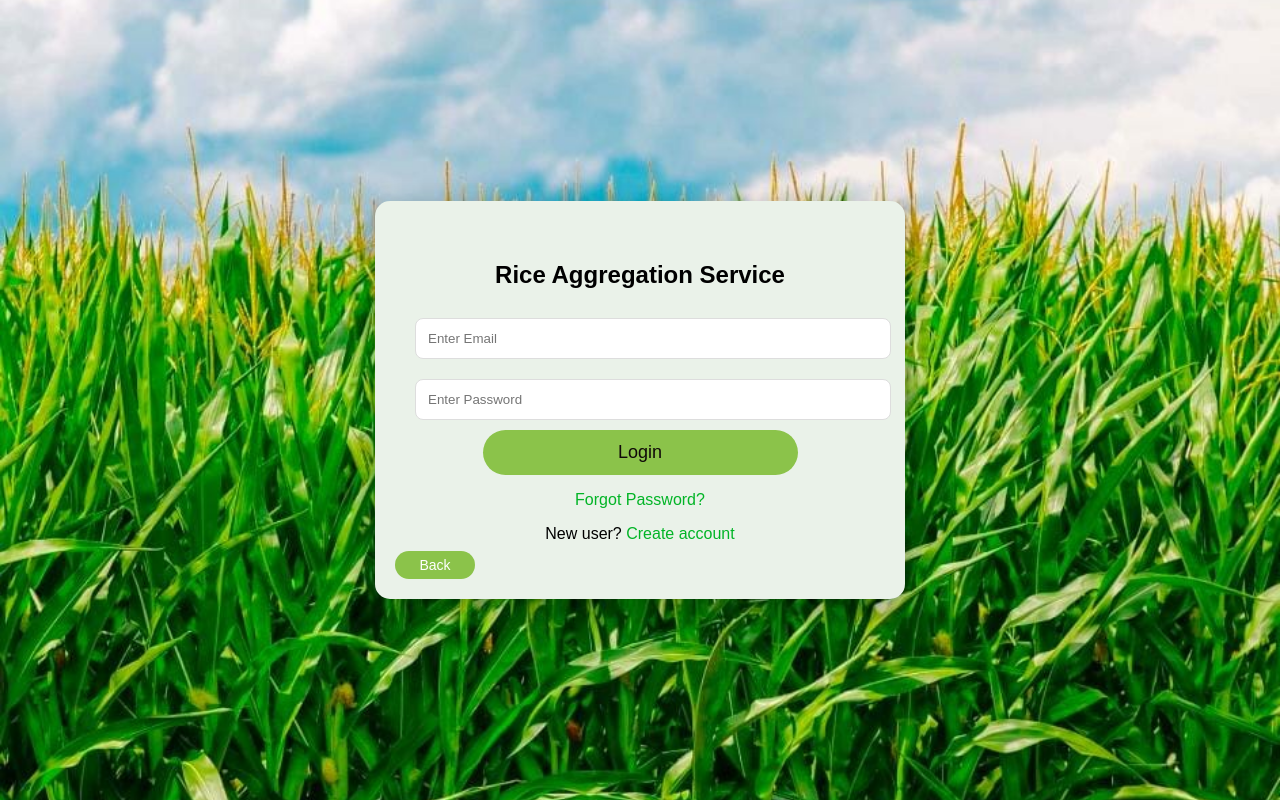
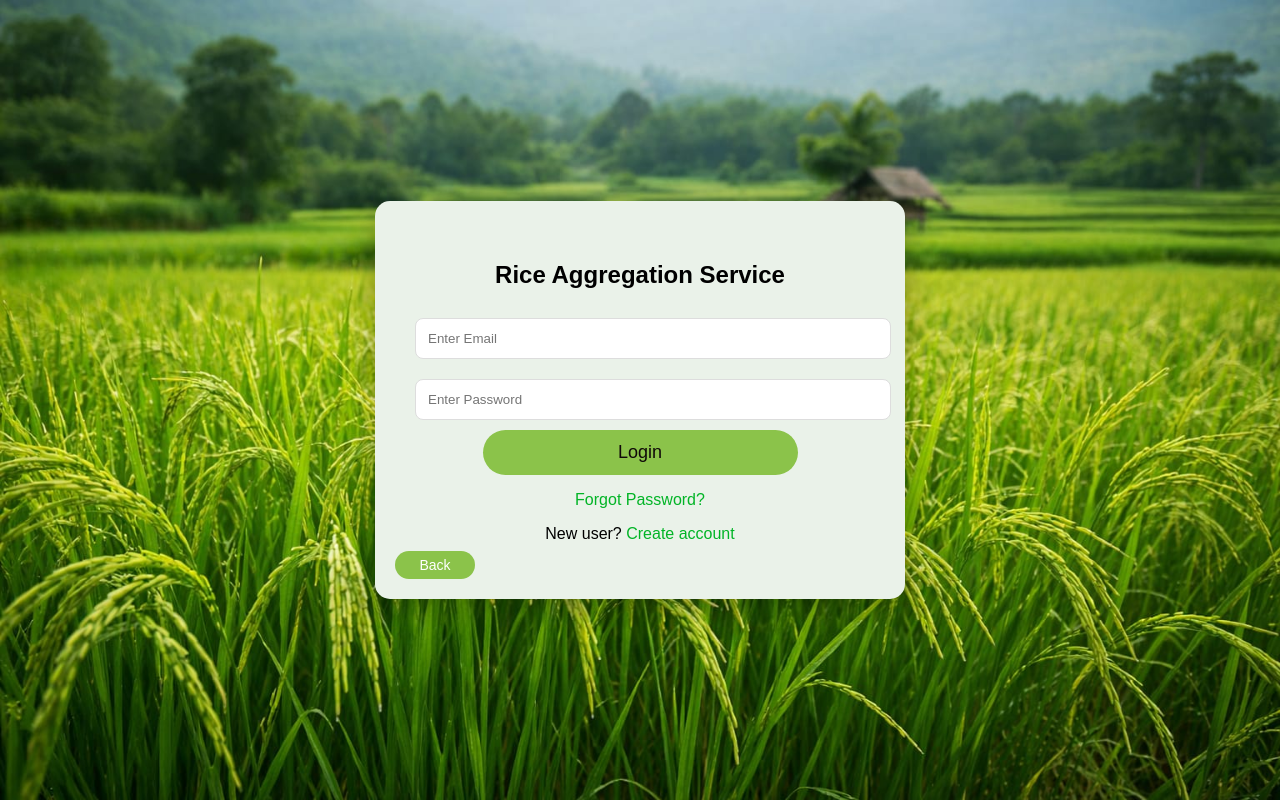
Before and after one commit to saireddy2005/agriportal, a Django app: page /login/ in a window 1280 px wide. Run offline with Django 5.2, Linux system fonts and the light colour scheme.

Commit message:
added new background image and updated ui

```diff
--- a/core/templates/core/login.html
+++ b/core/templates/core/login.html
@@ -44,7 +44,7 @@ left:0;
 width:100%;
 height:100vh;
 
-background-image:url("/media/paddy1.jpeg");
+background-image:url("/media/paddy4.jpeg");
 background-size:cover;
 background-position:center;
 background-repeat:no-repeat;
```
